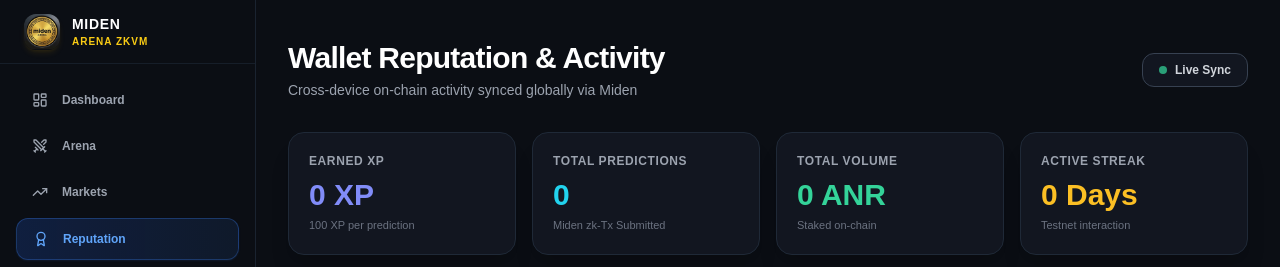
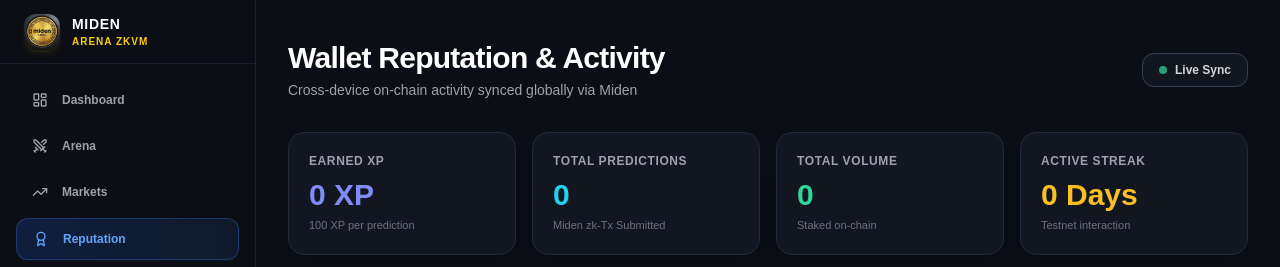
Before and after one commit to anaraydinli55/miden-arena, a Next.js app: page /reputation in a window 1280 px wide. Shown: the top 267 px of the page. Built offline with nearby package versions, Linux system fonts and the light colour scheme.

Commit message:
bet button shows the selected token; reputation shows volume per token

```diff
--- a/app/api/user-stats/route.ts
+++ b/app/api/user-stats/route.ts
@@ -41,7 +41,14 @@
 
     return new NextResponse(
       JSON.stringify({
-        stats: { wallet, xp, totalBets: bets, totalVolume: volume, streak: bets > 0 ? 1 : 0 },
+        stats: {
+          wallet,
+          xp,
+          totalBets: bets,
+          totalVolume: volume,
+          volumeByToken: userStats?.volumeByToken || {},
+          streak: bets > 0 ? 1 : 0,
+        },
         badges: BADGES.map((b) => ({ ...b, current: bets, unlocked: bets >= b.target })),
         history,
       }),
--- a/app/markets/page.tsx
+++ b/app/markets/page.tsx
@@ -429,7 +429,7 @@
                   Waiting for Bread Wallet confirmation...
                 </>
               ) : (
-                `⚡ Submit ZK Prediction (${betAmount} ANR)`
+                `⚡ Submit ZK Prediction (${betAmount} {activeToken})`
               )}
             </button>
           </div>
--- a/app/reputation/page.tsx
+++ b/app/reputation/page.tsx
@@ -34,6 +34,11 @@
   const xp = stats?.xp || 0;
   const totalBets = stats?.totalBets || 0;
   const totalVolume = stats?.totalVolume || 0;
+  const volumeText =
+    Object.entries((stats?.volumeByToken || {}) as Record<string, number>)
+      .filter(([, v]) => Number(v) > 0)
+      .map(([t, v]) => `${Math.round(Number(v) * 100) / 100} ${t}`)
+      .join(' · ') || '0';
   const streak = stats?.streak || 0;
   const walletAddr = address || 'Bread Wallet not connected';
 
@@ -69,7 +74,7 @@
 
         <div className="bg-[#121620] border border-gray-800 rounded-2xl p-5 shadow-xl">
           <div className="text-gray-400 text-xs font-bold uppercase tracking-wider">Total Volume</div>
-          <div className="text-3xl font-black mt-2 text-emerald-400">{totalVolume} ANR</div>
+          <div className="text-3xl font-black mt-2 text-emerald-400">{volumeText}</div>
           <div className="text-[11px] text-gray-500 mt-1">Staked on-chain</div>
         </div>
 
```
